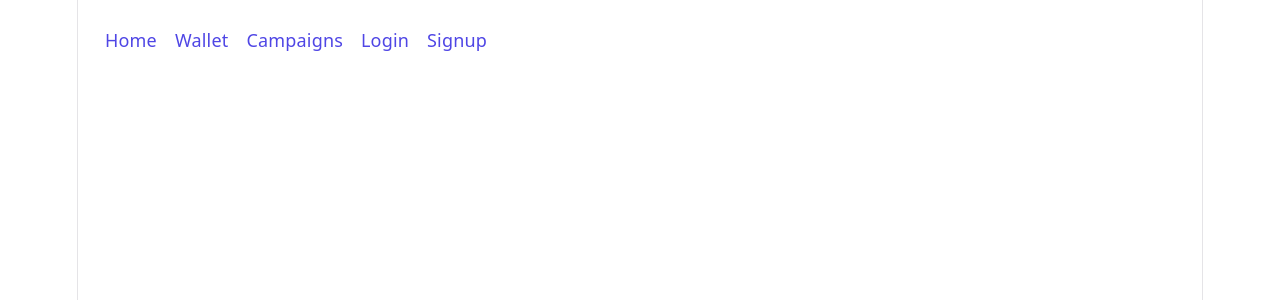
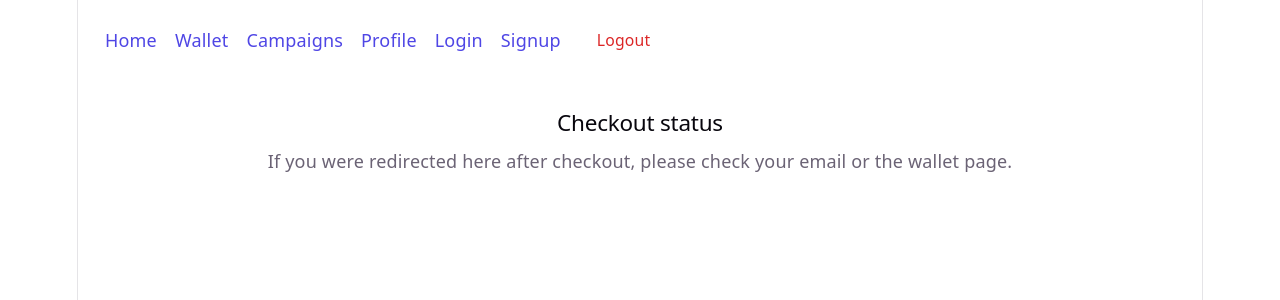
Before and after one commit to sahritika07/Credit-Wallet-Frontend, a React app: page /checkout-return in a window 1280 px wide. Shown: the top 300 px of the page. Built offline with nearby package versions, Linux system fonts and the light colour scheme; no server answers; the HTML template or start-up script is replaced by a standard one.

Commit message:
Added profile page and checkout Retuen page

```diff
--- a/src/App.jsx
+++ b/src/App.jsx
@@ -4,24 +4,31 @@ import Login from './pages/Login'
 import Signup from './pages/Signup'
 import Wallet from './pages/Wallet'
 import Campaigns from './pages/Campaigns'
+import Profile from './pages/Profile'
+import CheckoutReturn from './pages/CheckoutReturn'
+import { logout } from './services/api'
 import './App.css'
 
 function App() {
   return (
     <BrowserRouter>
       <div className="p-6">
-        <nav className="flex gap-4 mb-6">
+        <nav className="flex gap-4 mb-6 items-center">
           <Link to="/" className="text-indigo-600">Home</Link>
           <Link to="/wallet" className="text-indigo-600">Wallet</Link>
           <Link to="/campaigns" className="text-indigo-600">Campaigns</Link>
+          <Link to="/profile" className="text-indigo-600">Profile</Link>
           <Link to="/login" className="text-indigo-600">Login</Link>
           <Link to="/signup" className="text-indigo-600">Signup</Link>
+          <button onClick={() => { logout(); window.location.href = '/'; }} className="text-sm text-red-600 ml-4">Logout</button>
         </nav>
         <Routes>
           <Route path="/login" element={<Login />} />
           <Route path="/signup" element={<Signup />} />
           <Route path="/wallet" element={<Wallet />} />
           <Route path="/campaigns" element={<Campaigns />} />
+          <Route path="/profile" element={<Profile />} />
+          <Route path="/checkout-return" element={<CheckoutReturn />} />
           <Route path="/" element={<div className="text-center">Welcome to Credit Wallet</div>} />
         </Routes>
       </div>
--- /dev/null
+++ b/src/pages/CheckoutReturn.jsx
@@ -0,0 +1,26 @@
+import React from 'react';
+import { useLocation } from 'react-router-dom';
+
+export default function CheckoutReturn() {
+  const loc = useLocation();
+  const params = new URLSearchParams(loc.search);
+  const success = params.get('success');
+  const session = params.get('session_id') || params.get('session');
+
+  return (
+    <div className="p-6 text-center">
+      {success === 'true' || success === '1' ? (
+        <>
+          <h2 className="text-xl mb-2">Payment successful</h2>
+          <p>Your credits will be applied once the webhook processes the event.</p>
+          <p className="mt-4">Session: {session}</p>
+        </>
+      ) : (
+        <>
+          <h2 className="text-xl mb-2">Checkout status</h2>
+          <p>If you were redirected here after checkout, please check your email or the wallet page.</p>
+        </>
+      )}
+    </div>
+  );
+}
--- /dev/null
+++ b/src/pages/Profile.jsx
@@ -0,0 +1,32 @@
+import React, { useEffect, useState } from 'react';
+import { getProfile } from '../services/api';
+
+export default function Profile() {
+  const [profile, setProfile] = useState(null);
+  const [loading, setLoading] = useState(true);
+
+  useEffect(() => {
+    async function load() {
+      try {
+        const res = await getProfile();
+        setProfile(res.user || res);
+      } catch (err) {
+        console.error(err);
+      } finally {
+        setLoading(false);
+      }
+    }
+    load();
+  }, []);
+
+  if (loading) return <div className="p-6">Loading profile...</div>;
+  if (!profile) return <div className="p-6">No profile</div>;
+
+  return (
+    <div className="p-6">
+      <h2 className="text-xl mb-4">Profile</h2>
+      <div className="mb-2">Email: {profile.email}</div>
+      <div>User ID: {profile.id}</div>
+    </div>
+  );
+}
--- a/src/services/api.js
+++ b/src/services/api.js
@@ -19,3 +19,6 @@ export const createCheckout = (payload) => request('/stripe/checkout', { method:
 export const createCampaign = (payload) => request('/campaigns', { method: 'POST', body: JSON.stringify(payload) });
 export const fundCampaign = (id, payload) => request(`/campaigns/${id}/fund`, { method: 'POST', body: JSON.stringify(payload) });
 export const getCampaigns = () => request('/campaigns');
+export const logout = () => {
+  localStorage.removeItem('token');
+};
```
